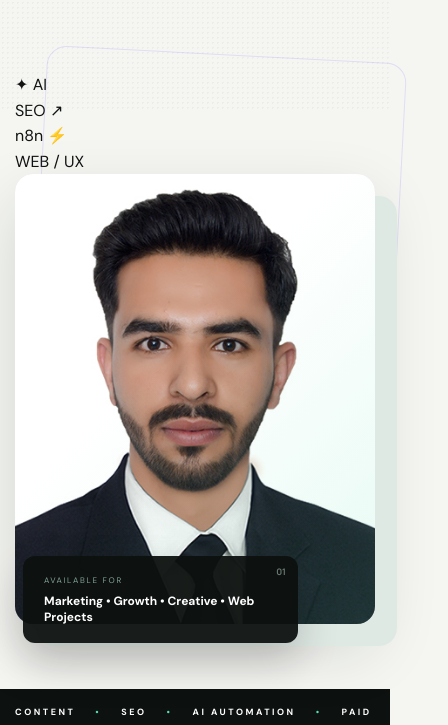
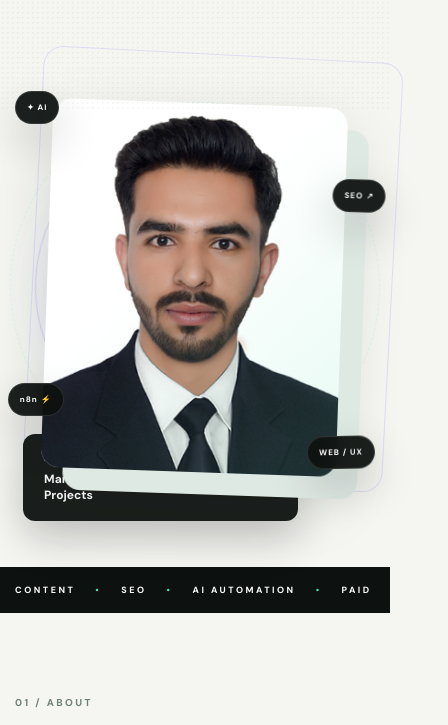
Before and after one commit to Merban18/portfolio-merban-ali, a plain HTML site: page index.html in a window 390 px wide. Shown: the part 735-1460 px from the top of the page, 448 px wide, since content can reach past the window. Drawn offline with Linux system fonts and the light colour scheme.

Commit message:
Add floating tech UI, rings and hero motion

```diff
--- a/style.css
+++ b/style.css
@@ -20,3 +20,41 @@
 @media(max-width:520px){.container{width:min(100% - 30px,1180px)}.hero h1,.section h2,.contact-grid h2{font-size:40px;letter-spacing:-2.5px}.lead{font-size:16px}.quick-stats{gap:18px}.quick-stats small{font-size:9px}.service-grid{grid-template-columns:1fr}.project-visual{height:210px}.timeline-list>article{grid-template-columns:1fr;gap:8px}.section{padding:82px 0}.profile-note{left:8px}.ticker-inner{justify-content:flex-start;white-space:nowrap}footer .container{flex-direction:column;gap:8px}.about-grid{gap:45px}.contact-section{padding:82px 0}}
 @media(prefers-reduced-motion:reduce){*,*:before,*:after{scroll-behavior:auto!important;animation:none!important;transition:none!important}.reveal,.stagger>*{opacity:1;transform:none}}
 .hero-kicker{font-size:10px;font-weight:800;letter-spacing:2.8px;color:#68756e;margin:-2px 0 15px}.hero-kicker span{color:#8b7cff;margin:0 5px}.hero-actions .btn span{font-size:16px;transition:.3s}.hero-actions .btn:hover span{transform:translate(3px,-3px)}.hero-orbit{position:absolute;right:39%;bottom:12%;width:135px;height:135px;border:1px dashed rgba(139,124,255,.35);border-radius:50%;animation:spin 18s linear infinite;pointer-events:none}.hero-orbit span{position:absolute;background:#101311;color:#fff;border-radius:999px;padding:5px 8px;font-size:7px;font-weight:800;letter-spacing:1px;box-shadow:0 6px 15px rgba(0,0,0,.12)}.hero-orbit span:nth-child(1){top:-7px;left:52px}.hero-orbit span:nth-child(2){right:-22px;top:56px}.hero-orbit span:nth-child(3){bottom:-8px;left:26px}.hero-orbit span:nth-child(4){left:-20px;top:55px}.profile-note em{position:absolute;right:12px;top:9px;font:700 9px Manrope;color:#68776f;font-style:normal}@keyframes spin{to{transform:rotate(360deg)}}@media(max-width:900px){.hero-orbit{right:5%;bottom:7%}}@media(max-width:520px){.hero-orbit{width:105px;height:105px;right:0;bottom:4%}}
+/* --- HERO WOW LAYER --- */
+.hero{isolation:isolate;overflow:visible}
+.hero-copy{position:relative;z-index:4}
+.hero-card{z-index:3;min-height:560px;display:flex;align-items:center;justify-content:center}
+.portrait-frame{width:min(390px,100%);position:relative;z-index:3;transform:rotate(2deg);transition:transform .6s cubic-bezier(.2,.8,.2,1)}
+.hero-card:hover .portrait-frame{transform:rotate(0deg) scale(1.015)}
+.hero-card:after{content:"";position:absolute;width:330px;height:330px;border-radius:50%;background:conic-gradient(from 0deg,rgba(84,224,177,.0),rgba(84,224,177,.32),rgba(139,124,255,.35),rgba(84,224,177,0));filter:blur(24px);animation:heroGlow 5s ease-in-out infinite;z-index:0}
+.floating-tech{position:absolute;z-index:7;background:rgba(13,17,15,.94);color:#fff;border:1px solid rgba(255,255,255,.12);box-shadow:0 18px 45px rgba(0,0,0,.2);backdrop-filter:blur(12px);border-radius:999px;padding:11px 15px;font-size:10px;font-weight:800;letter-spacing:1px;white-space:nowrap}
+.floating-tech span{color:var(--accent)}
+.tech-ai{top:13%;left:0;animation:floatOne 4s ease-in-out infinite}
+.tech-seo{top:29%;right:-5%;animation:floatTwo 4.6s ease-in-out infinite}
+.tech-auto{bottom:22%;left:-8%;animation:floatThree 5s ease-in-out infinite}
+.tech-web{bottom:9%;right:4%;animation:floatOne 4.3s ease-in-out infinite reverse}
+.hero-ring{position:absolute;border:1px solid rgba(139,124,255,.3);border-radius:50%;pointer-events:none;z-index:1}
+.ring-one{width:470px;height:470px;animation:ringSpin 22s linear infinite}
+.ring-two{width:540px;height:540px;border-style:dashed;border-color:rgba(84,224,177,.17);animation:ringSpin 30s linear infinite reverse}
+.hero-orbit{display:none}
+.hero-kicker{opacity:.8}
+@keyframes heroGlow{0%,100%{transform:scale(.88) rotate(0deg);opacity:.65}50%{transform:scale(1.08) rotate(180deg);opacity:1}}
+@keyframes floatOne{0%,100%{transform:translate3d(0,0,0) rotate(-2deg)}50%{transform:translate3d(0,-14px,0) rotate(2deg)}}
+@keyframes floatTwo{0%,100%{transform:translate3d(0,0,0) rotate(2deg)}50%{transform:translate3d(9px,-10px,0) rotate(-2deg)}}
+@keyframes floatThree{0%,100%{transform:translate3d(0,0,0)}50%{transform:translate3d(-5px,12px,0)}}
+@keyframes ringSpin{to{transform:rotate(360deg)}}
+@media(max-width:900px){
+ .hero-card{min-height:500px}
+ .floating-tech{font-size:8px;padding:9px 11px}
+ .tech-ai{left:2%}.tech-seo{right:0}.tech-auto{left:0}.tech-web{right:3%}
+ .ring-one{width:390px;height:390px}.ring-two{width:450px;height:450px}
+}
+@media(max-width:520px){
+ .hero-card{min-height:430px}
+ .portrait-frame{width:82%}
+ .tech-ai{top:6%;left:0}.tech-seo{top:25%;right:-3%}.tech-auto{bottom:20%;left:-2%}.tech-web{bottom:7%;right:0}
+ .ring-one{width:320px;height:320px}.ring-two{width:370px;height:370px}
+}
+@media(prefers-reduced-motion:reduce){
+ .hero-card:after,.floating-tech,.hero-ring{animation:none!important}
+}
```
